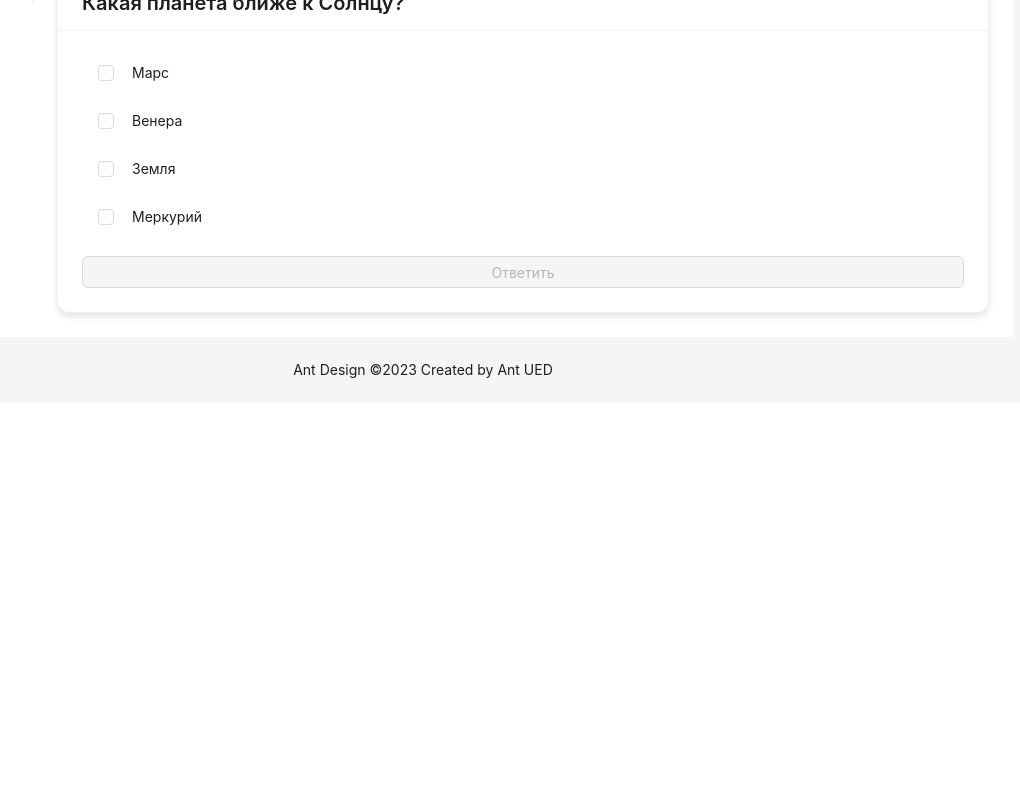
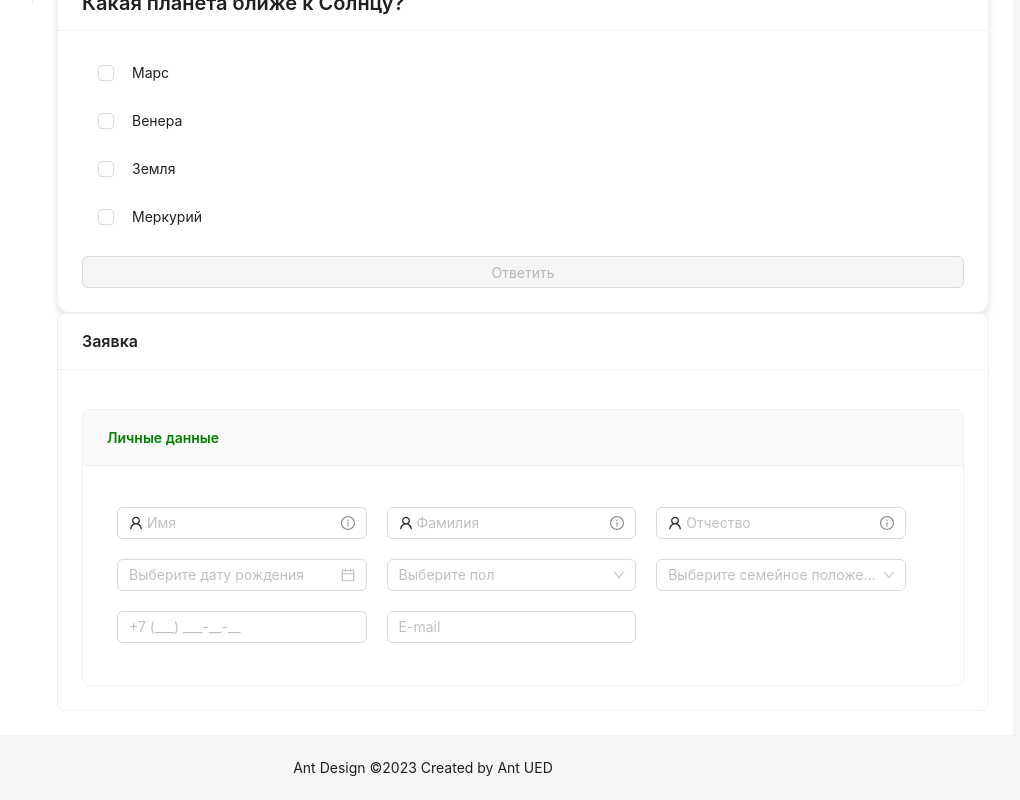
Before and after one commit to S1lveRain/center-invst-hack-front, a React (Create React App) app: page / in a window 1280 px wide. Shown: the part 916-1716 px from the top of the page, without its empty margins (217-1237 px from the left). Before the commit the page ends 1318 px from the top, so only its background shows below. Built offline with nearby package versions, Linux system fonts and the light colour scheme.

Commit message:
Micro fix

```diff
--- a/src/pages/ApplicationForm/ApplicationForm.tsx
+++ b/src/pages/ApplicationForm/ApplicationForm.tsx
@@ -72,7 +72,6 @@ export const ApplicationForm: React.FC = () => {
                     <div style={{
                         display: 'flex',
                         flexDirection: 'row',
-                        justifyContent: 'space-between',
                         padding: '16px 0',
                         flexWrap: 'wrap'
                     }}>
--- a/src/pages/TestPage/TestPage.tsx
+++ b/src/pages/TestPage/TestPage.tsx
@@ -5,6 +5,7 @@ import {DollarCircleFilled, SmileFilled} from "@ant-design/icons";
 import QuizQuestion from "../../components/QuizQuestion/QuizQuestion";
 import OpenQuizQuestion from "../../components/OpenQuizQuestion/OpenQuizQuestion";
 import {MultipleQuizQuestion} from "../../components/MultipleQuizQuestion/MultipleQuizQuestion";
+import {ApplicationForm} from "../ApplicationForm/ApplicationForm";
 
 export const TestPage = () => {
 
@@ -61,6 +62,7 @@ export const TestPage = () => {
                 correctAnswers={correctAnswers}
                 onSubmit={handleSubmit}
             />
+            <ApplicationForm />
         </div>
     );
 };
```
